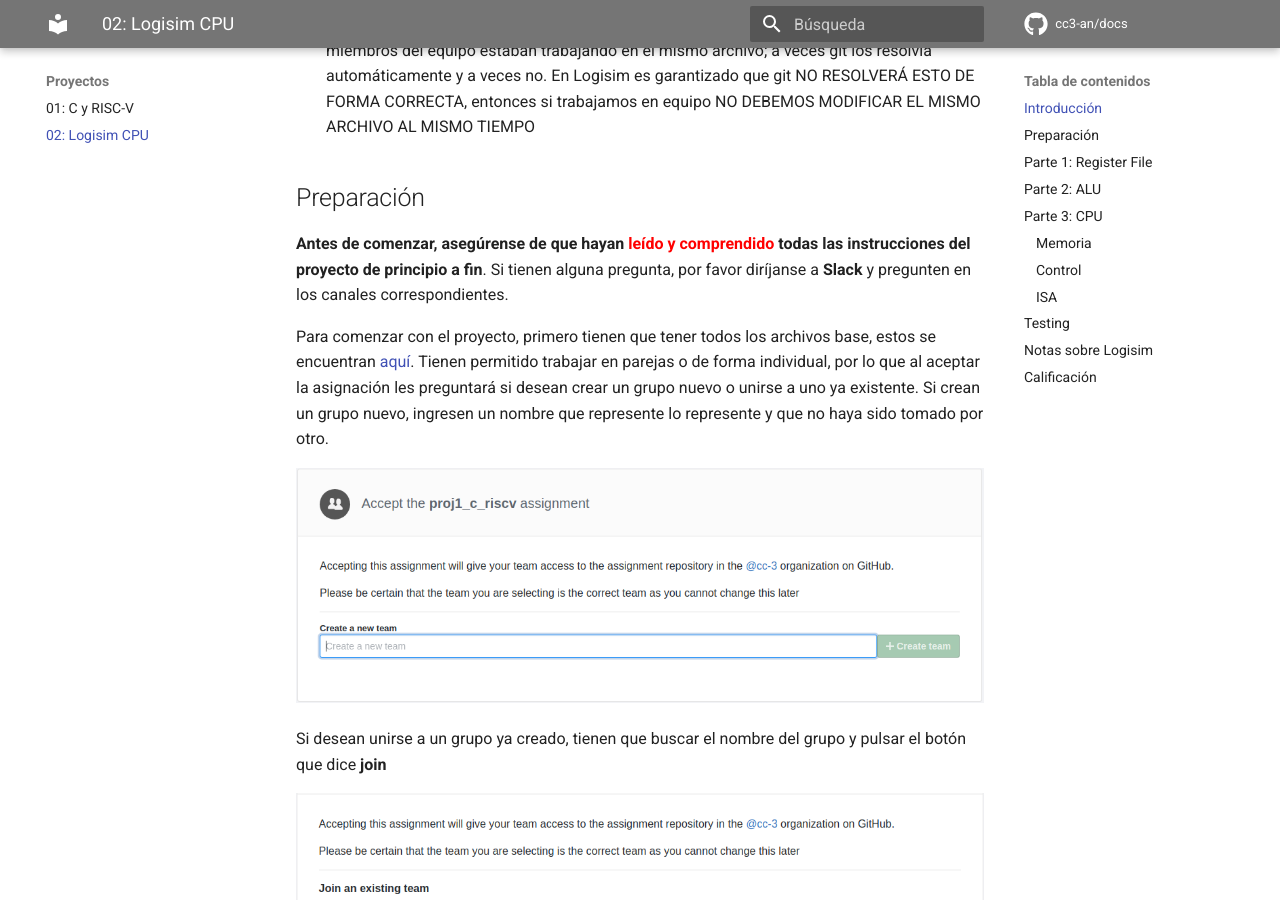
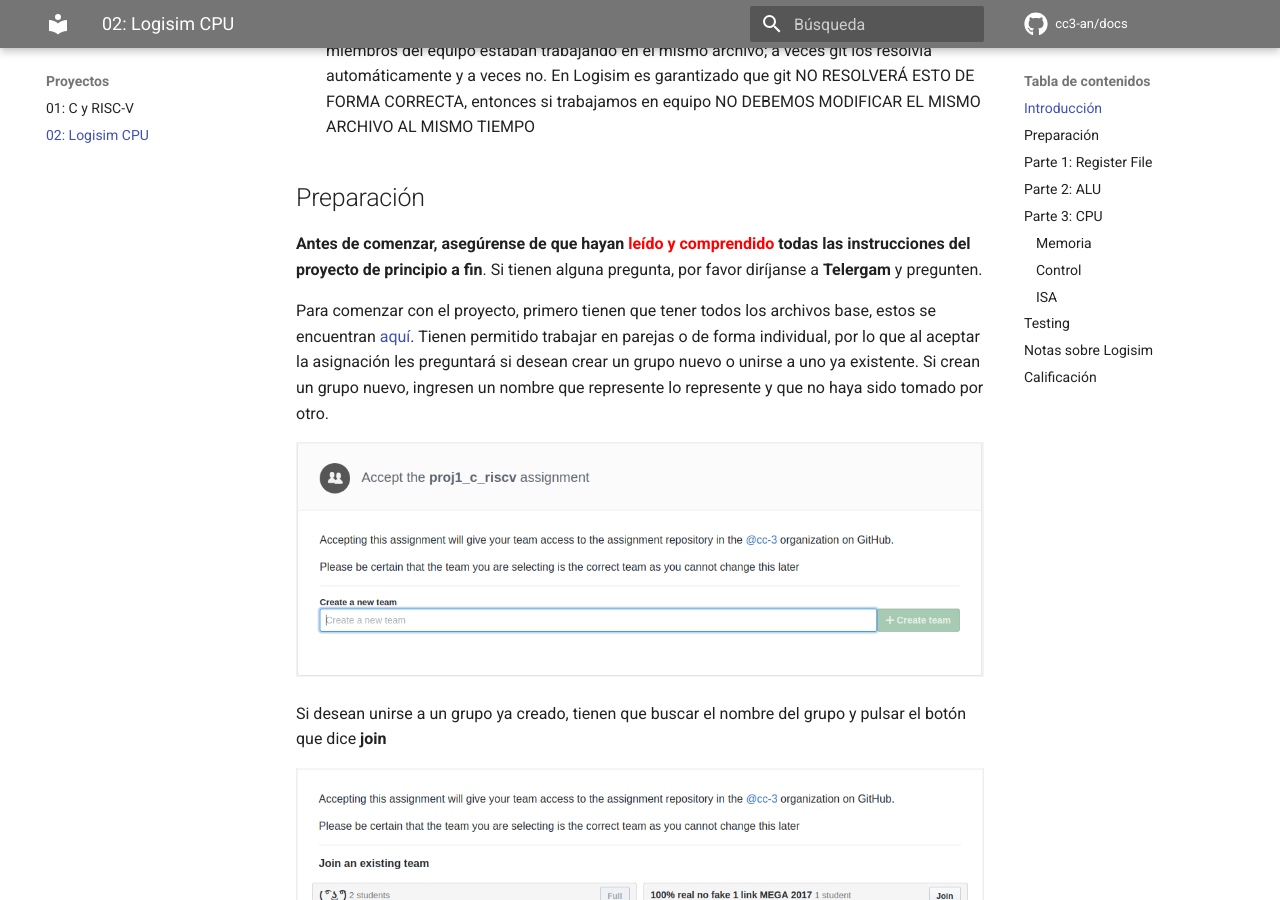
Before and after one commit to cc3-an-ug/old-docs, an MkDocs documentation site: the page built from docs/projects/pj02.md, in a window 1280 px wide and 900 px high, scrolled down 1325 px. Built offline with MkDocs 1.6.1 and Material for MkDocs 9.7.7, drawn with Linux system fonts in a browser that asks for light colours; comment, search, counter and statistics services are not loaded.

Commit message:
update PJ2 instructions

```diff
--- a/docs/projects/pj02.md
+++ b/docs/projects/pj02.md
@@ -22,7 +22,7 @@ Finalmente, las dos indicaciones más importantes:
 
 ## Preparación
 
-**Antes de comenzar, asegúrense de que hayan <span style="color: red">leído y comprendido</span> todas las instrucciones del proyecto de principio a fin**. Si tienen alguna pregunta, por favor diríjanse a **Slack** y pregunten en los canales correspondientes.
+**Antes de comenzar, asegúrense de que hayan <span style="color: red">leído y comprendido</span> todas las instrucciones del proyecto de principio a fin**. Si tienen alguna pregunta, por favor diríjanse a **Telergam** y pregunten.
 
 Para comenzar con el proyecto, primero tienen que tener todos los archivos base, estos se encuentran [aquí](https://classroom.github.com/g/rBB4_tYP). Tienen permitido trabajar en parejas o de forma individual, por lo que al aceptar la asignación les preguntará si desean crear un grupo nuevo o unirse a uno ya existente. Si crean un grupo nuevo, ingresen un nombre que represente lo represente y que no haya sido tomado por otro.
 
```
